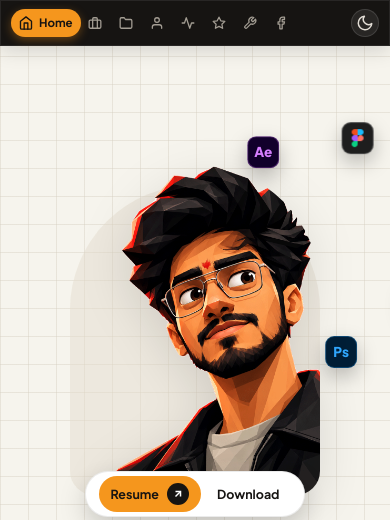
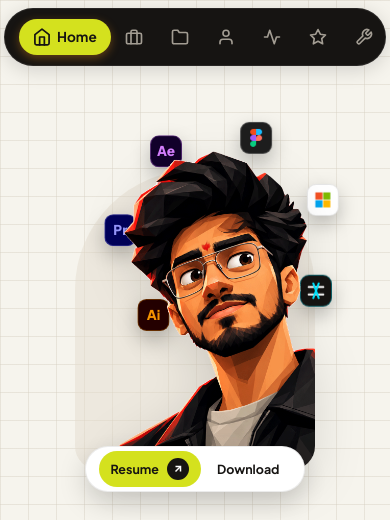
Before and after one commit to sivasundarsrisailapu/resumee, a plain HTML site: page index.html in a window 390 px wide. Shown: the top 520 px of the page. Drawn offline with Linux system fonts and the light colour scheme.

Commit message:
Add/Update styles.css

```diff
--- a/styles.css
+++ b/styles.css
@@ -11,7 +11,7 @@
   --text-main: #161412;
   --text-muted: #5C564C;
   --navbar-bg: #161412;
-  --accent-orange: #F5961D;
+  --accent-orange: #D4E11E;
   --cta-bg: #FAF7F0;
   --cta-text: #161412;
   --card-bg: #FFFFFF;
@@ -24,7 +24,7 @@
   --text-main: #F4F0E8;
   --text-muted: #A39D93;
   --navbar-bg: #1C1917;
-  --accent-orange: #FF9F1C;
+  --accent-orange: #D4E11E;
   --cta-bg: #F4F0E8;
   --cta-text: #161412;
   --card-bg: #1A1816;
@@ -742,6 +742,9 @@
 
 .about-portrait-img {
   position: relative; width: 360px; height: 440px; object-fit: cover; object-position: top center; z-index: 2; border-radius: 0 0 24px 24px;
+  filter: drop-shadow(1.5px 0 0 rgba(255, 255, 255, 0.85)) drop-shadow(-1.5px 0 0 rgba(255, 255, 255, 0.85)) drop-shadow(0 -1.5px 0 rgba(255, 255, 255, 0.85)) drop-shadow(0 8px 18px rgba(0, 0, 0, 0.22));
+  mask-image: linear-gradient(to bottom, rgba(0, 0, 0, 1) 0%, rgba(0, 0, 0, 1) 88%, rgba(0, 0, 0, 0) 100%);
+  -webkit-mask-image: linear-gradient(to bottom, rgba(0, 0, 0, 1) 0%, rgba(0, 0, 0, 1) 88%, rgba(0, 0, 0, 0) 100%);
 }
 
 .about-skills-row {
@@ -1664,12 +1667,11 @@
   }
 
   .portrait-wrapper {
-    width: 320px;
-    height: 360px;
-    margin: 15px auto 0 auto;
+    width: 280px;
+    height: 340px;
+    margin: 10px auto 0 auto;
     position: relative;
-    display: flex;
-    justify-content: center;
+    overflow: visible;
   }
 
   .arch-backdrop {
@@ -1677,37 +1679,37 @@
     bottom: 0;
     left: 50%;
     transform: translateX(-50%);
-    width: 250px;
-    height: 310px;
-    border-radius: 125px 125px 24px 24px;
+    width: 240px;
+    height: 300px;
+    border-radius: 120px 120px 24px 24px;
     z-index: 1;
   }
-
-
 
   .portrait-img {
     position: absolute;
     bottom: 0;
     left: 50%;
     transform: translateX(-50%);
-    width: 250px;
-    height: 330px;
-    border-radius: 125px 125px 24px 24px;
-    z-index: 2;
+    width: 240px;
+    height: 320px;
+    border-radius: 120px 120px 24px 24px;
+    z-index: 3;
   }
 
   .mobile-skills-row {
-    display: none; /* Hide container wrapper on mobile so individual pills float around arch */
-  }
-
-  /* Clean floating authentic app icons around centered arch portrait */
+    display: none;
+  }
+
+  /* Perfectly centered spinning halo ring behind mobile portrait head */
   .icons-halo-ring {
-    top: -10px;
-    left: 50%;
+    position: absolute;
+    top: 0px;
+    left: 18%;
     transform: translateX(-50%);
     margin-left: 0;
-    width: 250px;
-    height: 250px;
+    width: 230px;
+    height: 230px;
+    z-index: 2;
   }
 
   .app-icon {
@@ -1717,17 +1719,17 @@
     font-size: 0.85rem;
   }
 
-  /* Mobile circular radius distribution (110px radius centered around portrait head) */
-  .badge-pos-1 { transform: rotate(0deg) translate(110px) rotate(0deg); }
-  .badge-pos-2 { transform: rotate(51.4deg) translate(110px) rotate(-51.4deg); }
-  .badge-pos-3 { transform: rotate(102.8deg) translate(110px) rotate(-102.8deg); }
-  .badge-pos-4 { transform: rotate(154.2deg) translate(110px) rotate(-154.2deg); }
-  .badge-pos-5 { transform: rotate(205.6deg) translate(110px) rotate(-205.6deg); }
-  .badge-pos-6 { transform: rotate(257deg) translate(110px) rotate(-257deg); }
-  .badge-pos-7 { transform: rotate(308.4deg) translate(110px) rotate(-308.4deg); }
+  /* Mobile circular radius distribution (105px radius) */
+  .badge-pos-1 { transform: rotate(0deg) translate(105px) rotate(0deg); }
+  .badge-pos-2 { transform: rotate(51.4deg) translate(105px) rotate(-51.4deg); }
+  .badge-pos-3 { transform: rotate(102.8deg) translate(105px) rotate(-102.8deg); }
+  .badge-pos-4 { transform: rotate(154.2deg) translate(105px) rotate(-154.2deg); }
+  .badge-pos-5 { transform: rotate(205.6deg) translate(105px) rotate(-205.6deg); }
+  .badge-pos-6 { transform: rotate(257deg) translate(105px) rotate(-257deg); }
+  .badge-pos-7 { transform: rotate(308.4deg) translate(105px) rotate(-308.4deg); }
 
   .hire-me-stamp {
-    display: none !important; /* Hide circular stamp on mobile viewports */
+    display: none !important;
   }
 
   .hero-action-pill {
@@ -1856,8 +1858,11 @@
   .awards-heading { font-size: 2.3rem; }
 
   /* Tools Grid Mobile */
-  .tools-grid { grid-template-columns: repeat(2, 1fr); gap: 16px; }
+  .tools-section { padding: 60px 20px; }
+  .tools-grid, .theme-tools-grid { grid-template-columns: 1fr; gap: 16px; }
   .tools-heading { font-size: 2.2rem; }
+  .theme-tool-card { padding: 18px 20px; }
+  .theme-tool-title { font-size: 1.05rem; }
 
   /* Footer Mobile */
   .footer-heading { font-size: 2.4rem; }
@@ -1866,15 +1871,15 @@
 }
 
 @media (max-width: 480px) {
-  .navbar-wrapper { padding: 0; top: 0; }
-  .navbar { padding: 8px 10px; gap: 4px; border-radius: 0; }
-  .logo-badge { width: 28px; height: 28px; }
-  .nav-links { gap: 1px; }
-  .nav-item { padding: 5px 6px; font-size: 0.72rem; }
-  .nav-item.active { padding: 5px 8px; }
-  .nav-item.active .nav-text { max-width: 54px; }
-  .nav-icon { width: 14px; height: 14px; }
-  .theme-toggle { width: 28px; height: 28px; }
+  .navbar-wrapper { padding: 0 4px; top: 8px; }
+  .navbar { padding: 10px 14px; gap: 8px; border-radius: 999px; }
+  .logo-badge { width: 32px; height: 32px; }
+  .nav-links { gap: 4px; }
+  .nav-item { padding: 8px 10px; font-size: 0.85rem; }
+  .nav-item.active { padding: 8px 14px; }
+  .nav-item.active .nav-text { max-width: 70px; }
+  .nav-icon { width: 18px; height: 18px; }
+  .theme-toggle { width: 34px; height: 34px; font-size: 0.95rem; }
 
   .hero-heading { font-size: 2.1rem; }
   .pill-badge { font-size: 0.65rem; padding: 5px 10px; }
```
